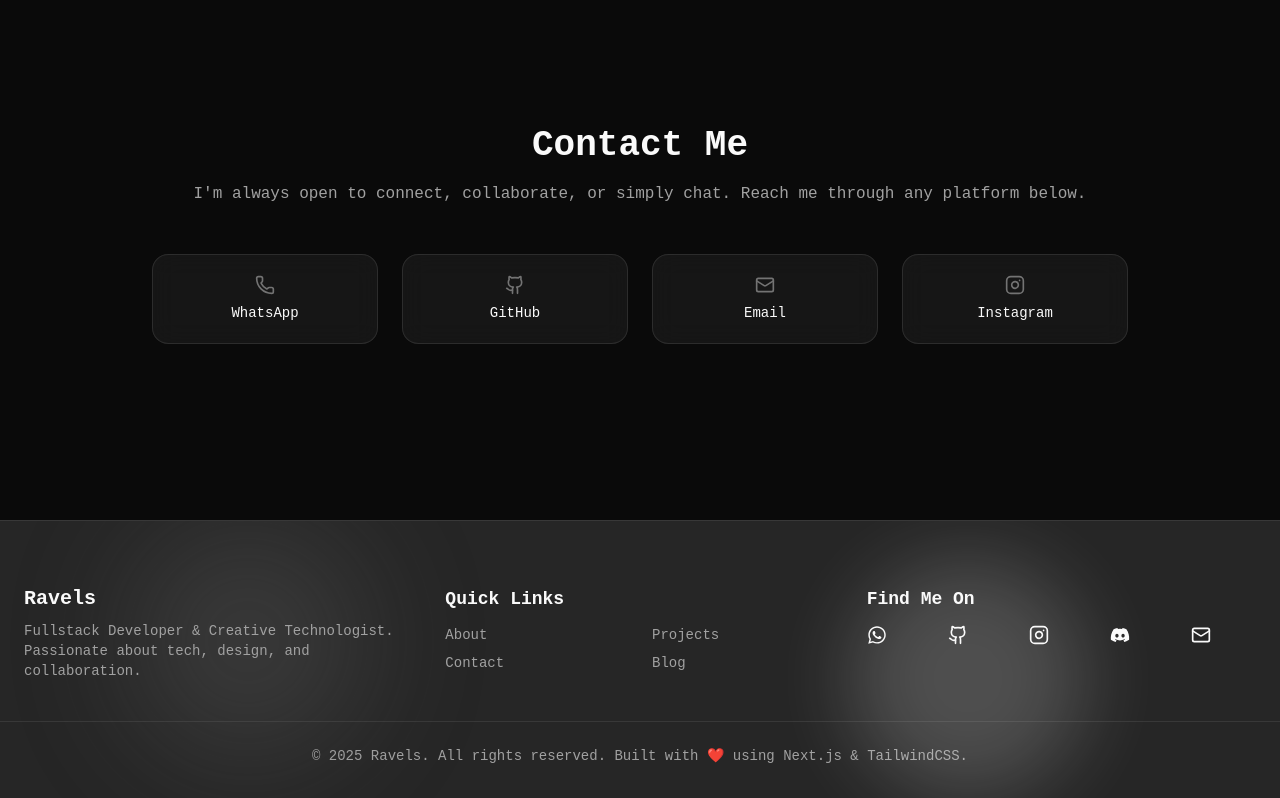
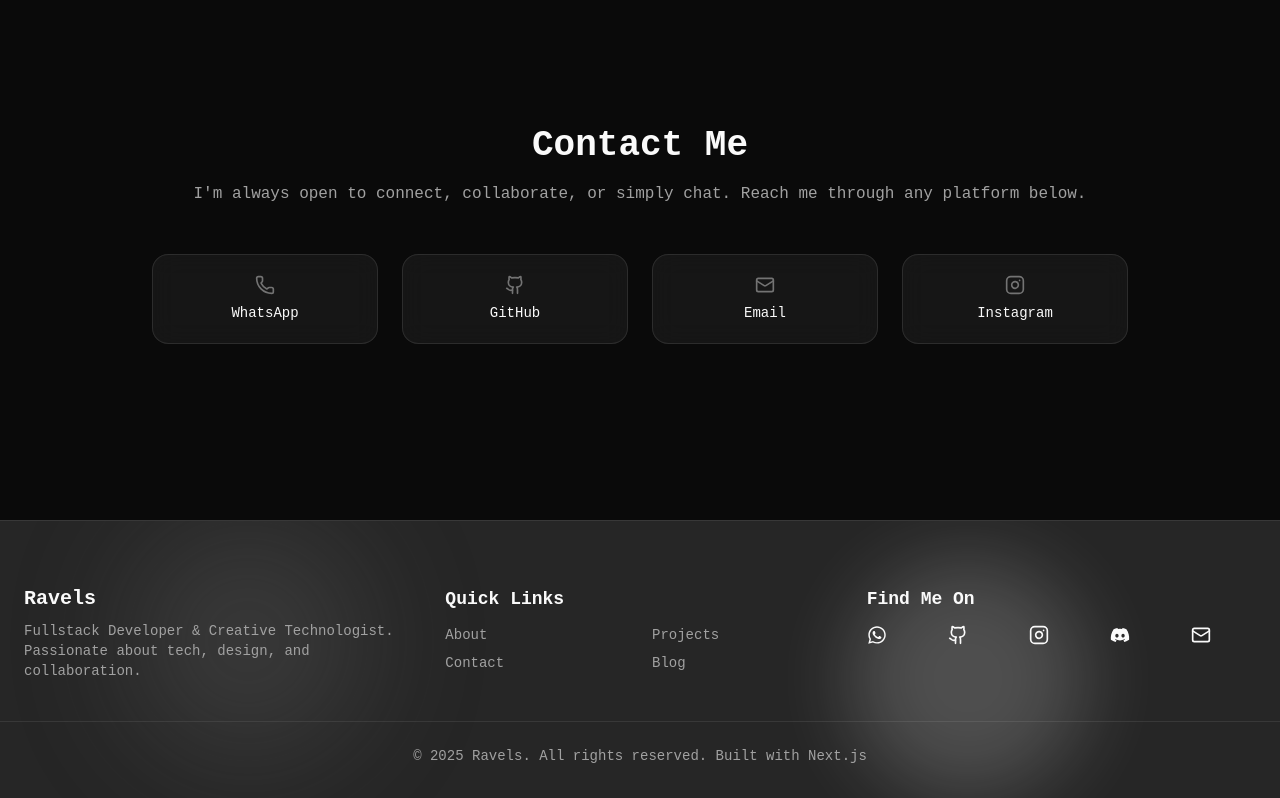
Before and after one commit to ProjectRavel/ProjectRavel-Portofolio, a Next.js app: page / in a window 1280 px wide. Shown: the part 3322-4120 px from the top of the page. Built offline with nearby package versions, Linux system fonts and the light colour scheme.

Commit message:
Remove TailwindCSS mention from footer copyright message

```diff
--- a/components/footer.tsx
+++ b/components/footer.tsx
@@ -102,7 +102,7 @@ export default function Footer() {
       {/* Footer Bottom */}
       <div className="mt-10 pt-6 text-center text-sm text-[var(--muted-foreground)] border-t border-[var(--border)]">
         &copy; {new Date().getFullYear()} Ravels. All rights reserved. Built
-        with ❤️ using Next.js & TailwindCSS.
+        with Next.js
       </div>
     </footer>
   );
```
